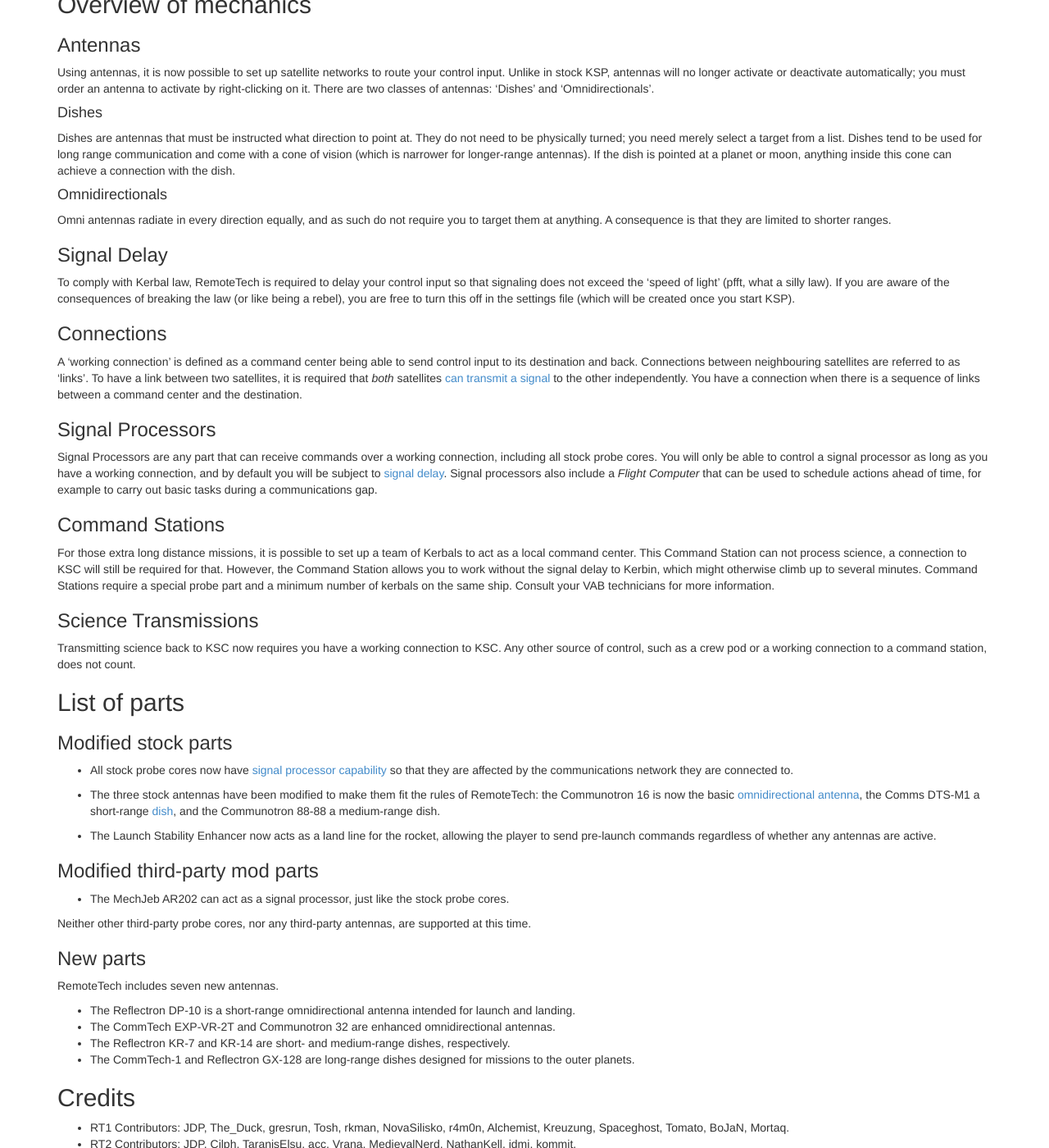
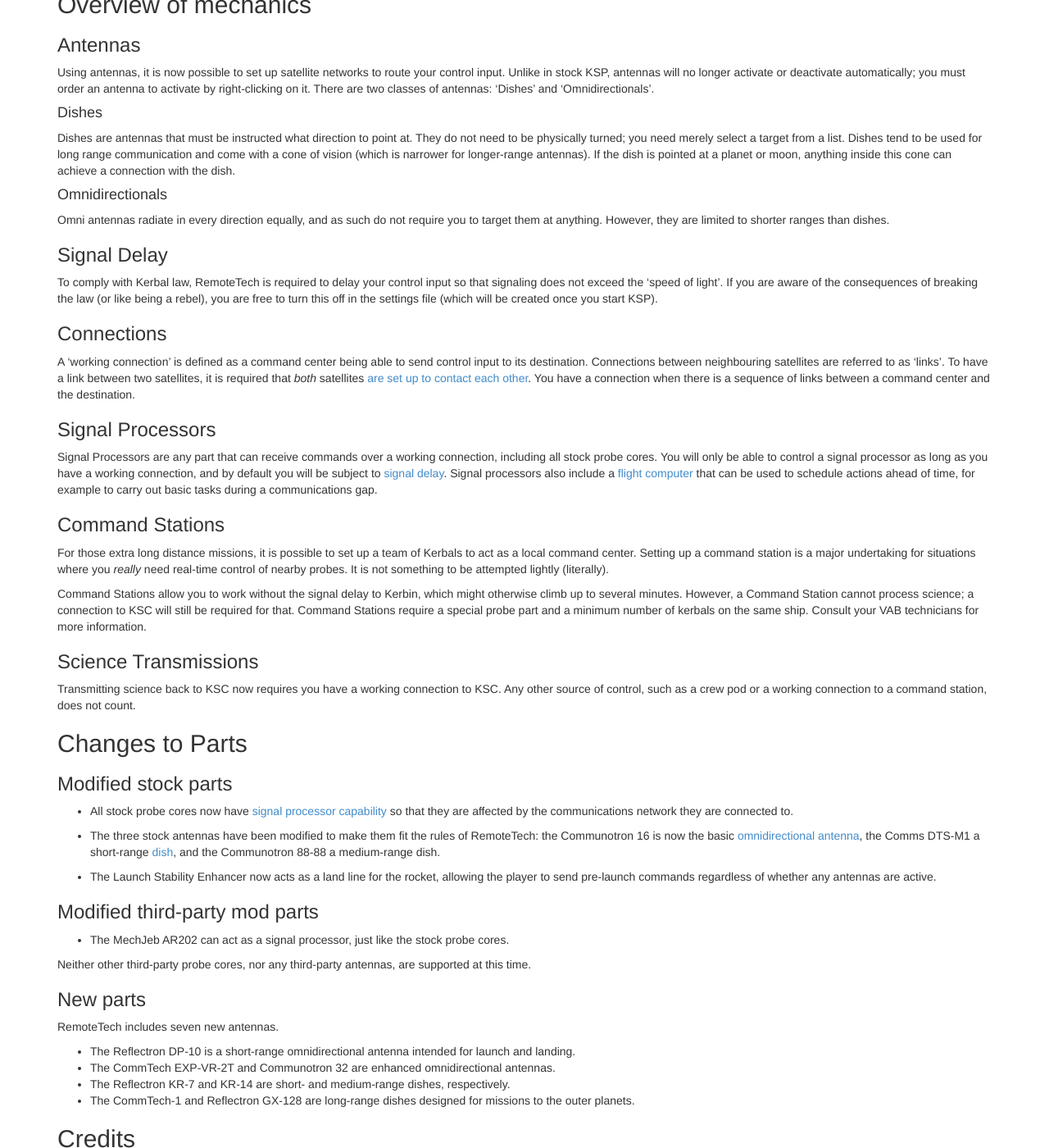
Before and after one commit to RemoteTechnologiesGroup/RemoteTech, a Jekyll site: the page built from index.md, in a window 1280 px wide and 1400 px high, scrolled down 983 px. Shown: the whole window at 82% size. Built offline with Jekyll 4.4.1, drawn with Linux system fonts in a browser that asks for light colours; nearby versions of some CDN libraries; some of the changed text lies outside the part shown.

Commit message:
Clarified wording.

```diff
--- a/index.md
+++ b/index.md
@@ -27,26 +27,28 @@
 Dishes are antennas that must be instructed what direction to point at. They do not need to be physically turned; you need merely select a target from a list. Dishes tend to be used for long range communication and come with a cone of vision (which is narrower for longer-range antennas). If the dish is pointed at a planet or moon, anything inside this cone can achieve a connection with the dish.
 
 ####Omnidirectionals
-Omni antennas radiate in every direction equally, and as such do not require you to target them at anything. A consequence is that they are limited to shorter ranges.
+Omni antennas radiate in every direction equally, and as such do not require you to target them at anything. However, they are limited to shorter ranges than dishes.
 
 ###Signal Delay
-To comply with Kerbal law, RemoteTech is required to delay your control input so that signaling does not exceed the 'speed of light' (pfft, what a silly law). If you are aware of the consequences of breaking the law (or like being a rebel), you are free to turn this off in the settings file (which will be created once you start KSP).
+To comply with Kerbal law, RemoteTech is required to delay your control input so that signaling does not exceed the 'speed of light'. If you are aware of the consequences of breaking the law (or like being a rebel), you are free to turn this off in the settings file (which will be created once you start KSP).
 
 ###Connections
-A 'working connection' is defined as a command center being able to send control input to its destination and back. Connections between neighbouring satellites are referred to as 'links'. To have a link between two satellites, it is required that *both* satellites [can transmit a signal](guide/overview/#connection-rules) to the other independently. You have a connection when there is a sequence of links between a command center and the destination.
+A 'working connection' is defined as a command center being able to send control input to its destination. Connections between neighbouring satellites are referred to as 'links'. To have a link between two satellites, it is required that *both* satellites [are set up to contact each other](guide/overview/#connection-rules). You have a connection when there is a sequence of links between a command center and the destination.
 
 ###Signal Processors
-Signal Processors are any part that can receive commands over a working connection, including all stock probe cores. You will only be able to control a signal processor as long as you have a working connection, and by default you will be subject to [signal delay](#signal-delay). Signal processors also include a *Flight Computer* that can be used to schedule actions ahead of time, for example to carry out basic tasks during a communications gap.
+Signal Processors are any part that can receive commands over a working connection, including all stock probe cores. You will only be able to control a signal processor as long as you have a working connection, and by default you will be subject to [signal delay](#signal-delay). Signal processors also include a [flight computer](guide/comp/) that can be used to schedule actions ahead of time, for example to carry out basic tasks during a communications gap.
 
 <!--**Beware**: if you do not have a working connection, you cannot send **any** commands to an unmanned probe, including commands to activate its antennas!-->
 
 ###Command Stations
-For those extra long distance missions, it is possible to set up a team of Kerbals to act as a local command center. This Command Station can not process science, a connection to KSC will still be required for that. However, the Command Station allows you to work without the signal delay to Kerbin, which might otherwise climb up to several minutes. Command Stations require a special probe part and a minimum number of kerbals on the same ship. Consult your VAB technicians for more information.
+For those extra long distance missions, it is possible to set up a team of Kerbals to act as a local command center. Setting up a command station is a major undertaking for situations where you *really* need real-time control of nearby probes. It is not something to be attempted lightly (literally).
+
+Command Stations allow you to work without the signal delay to Kerbin, which might otherwise climb up to several minutes. However, a Command Station cannot process science; a connection to KSC will still be required for that. Command Stations require a special probe part and a minimum number of kerbals on the same ship. Consult your VAB technicians for more information.
 
 ###Science Transmissions
 Transmitting science back to KSC now requires you have a working connection to KSC. Any other source of control, such as a crew pod or a working connection to a command station, does not count.
 
-##List of parts
+##Changes to Parts
 
 ###Modified stock parts
 
```
Also changed, not shown: guide/comp.md (+2 -2 lines), guide/index.md (+1 -0 lines), guide/overview.md (+4 -4 lines), guide/parts.md (+1 -1 lines), modders/settings.md (+2 -2 lines).
